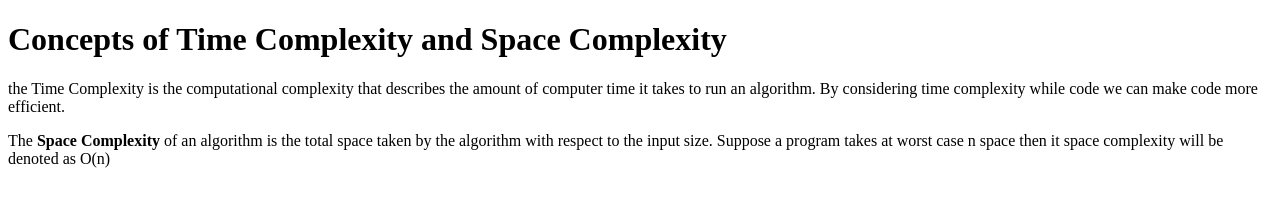
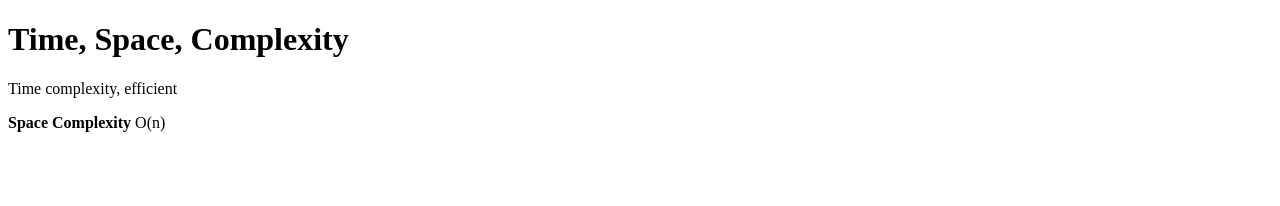
Before and after one commit to acciojob/time-and-space-complexity-Harsh-git1, a website: page main.html in a window 1280 px wide. Drawn offline with Linux system fonts and the light colour scheme.

Commit message:
created a submission

```diff
--- a/main.html
+++ b/main.html
@@ -10,9 +10,9 @@
 	<!-- the entire body must be written by student -->
     <script type="text/javascript" src="./script.js">
 </script>
-	<h1> Concepts of Time Complexity and Space Complexity</h1>
-	<p>  the Time Complexity is the computational complexity that describes the amount of computer time it takes to run an algorithm. By considering time complexity while code we can make code more efficient. </p>
-	<p> The <b>Space Complexity</b> of an algorithm is the total space taken by the algorithm with respect to the input size. Suppose a program takes at worst case n space then it space complexity will be denoted as O(n) </p>
+	<h1> Time, Space, Complexity</h1>
+	<p> 	Time complexity, efficient </p>
+	<p> <b>Space Complexity</b> O(n) </p>
 </body>
 
 </html>
```
